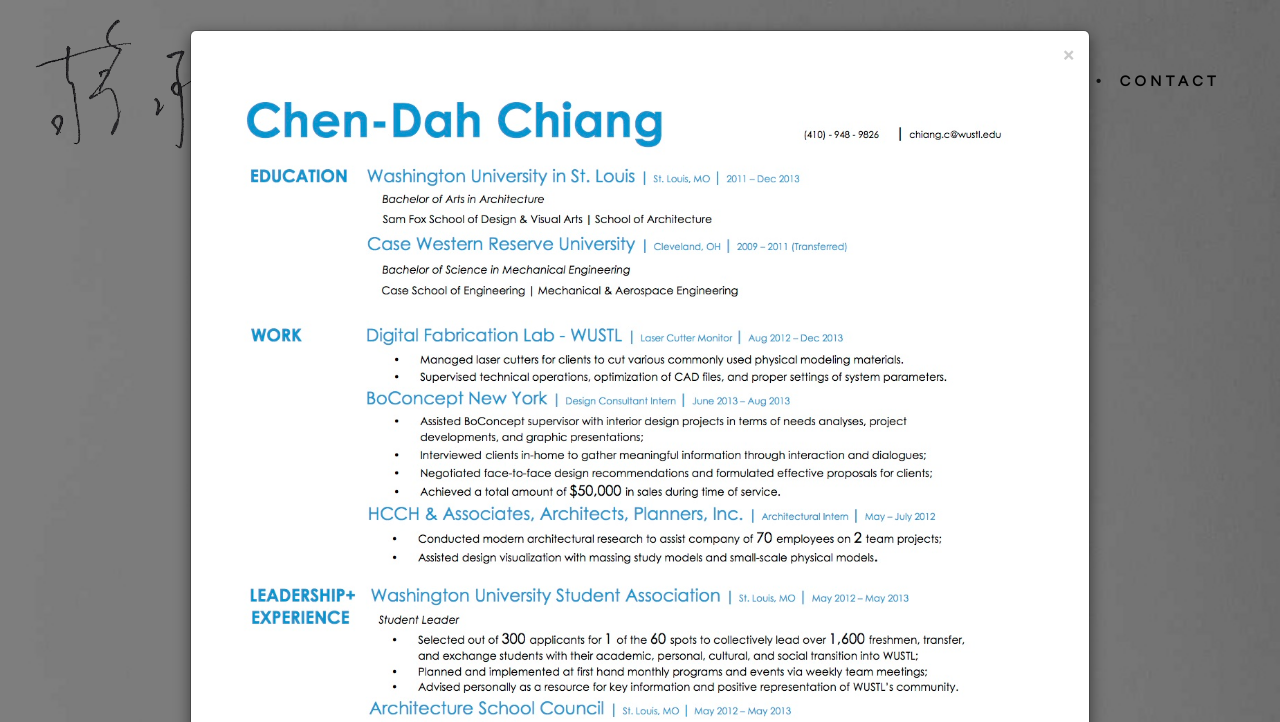
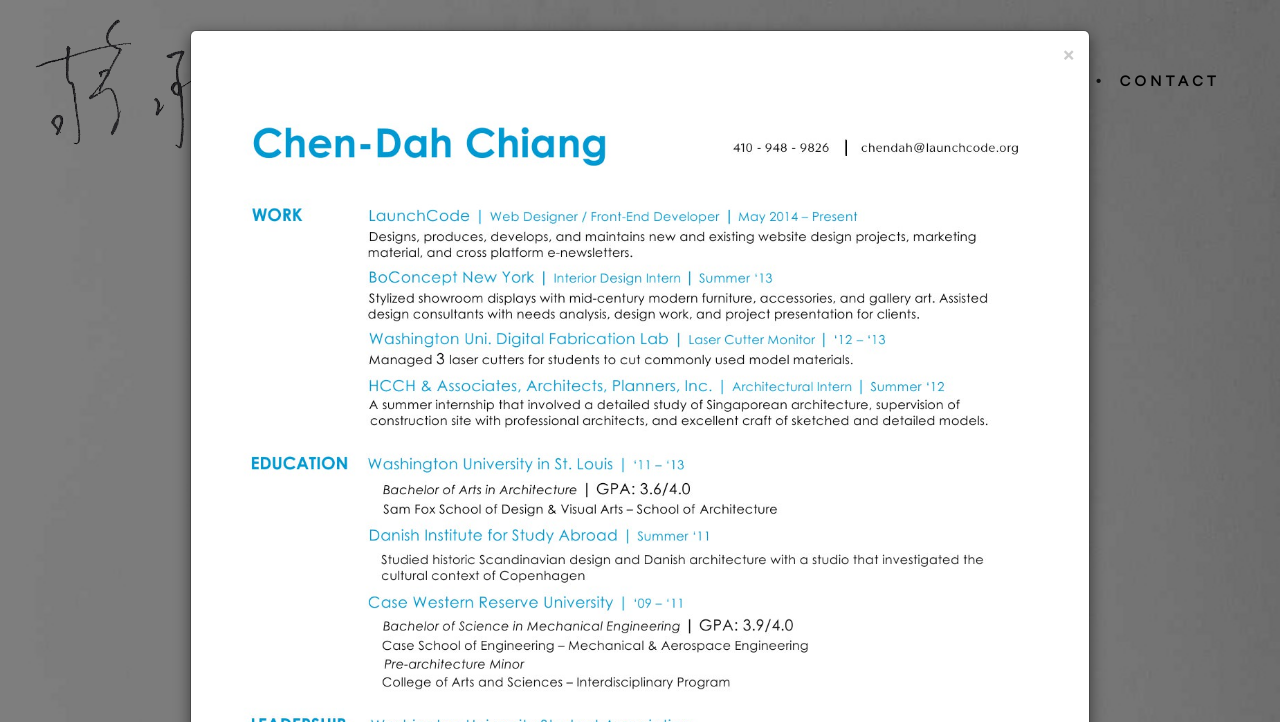
Before and after one commit to chiangchendah/CS50-Final-Project, a plain HTML site: page index.html in a window 1280 px wide. Both pictures are taken after a click on the link "RESUME". Shown: the top 722 px of the page. Drawn offline with Linux system fonts and the light colour scheme.

Commit message:
update resume

```diff
--- a/index.html
+++ b/index.html
@@ -90,7 +90,7 @@
                         <button type="button" class="close" data-dismiss="modal" aria-hidden="true">&times;</button>
                     </div>
                     <div class="modal-body" id="resume">
-                        <img src="img/color-resume.jpg">
+                        <img src="img/resume.jpg">
                     </div>
                 </div>
             </div>
```
Also changed, not shown: img/color-resume.jpg (deleted), img/resume.jpg (added).
